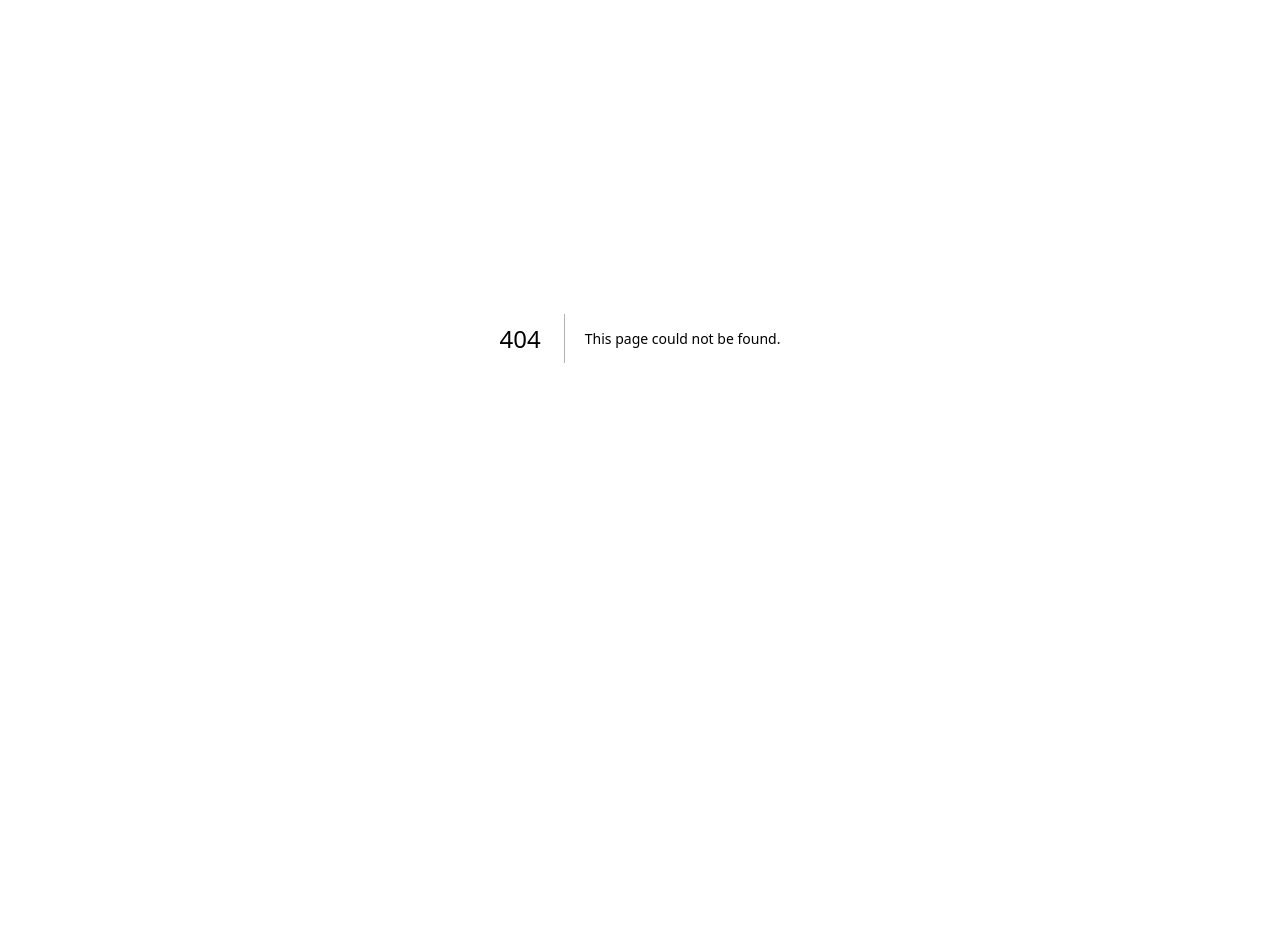
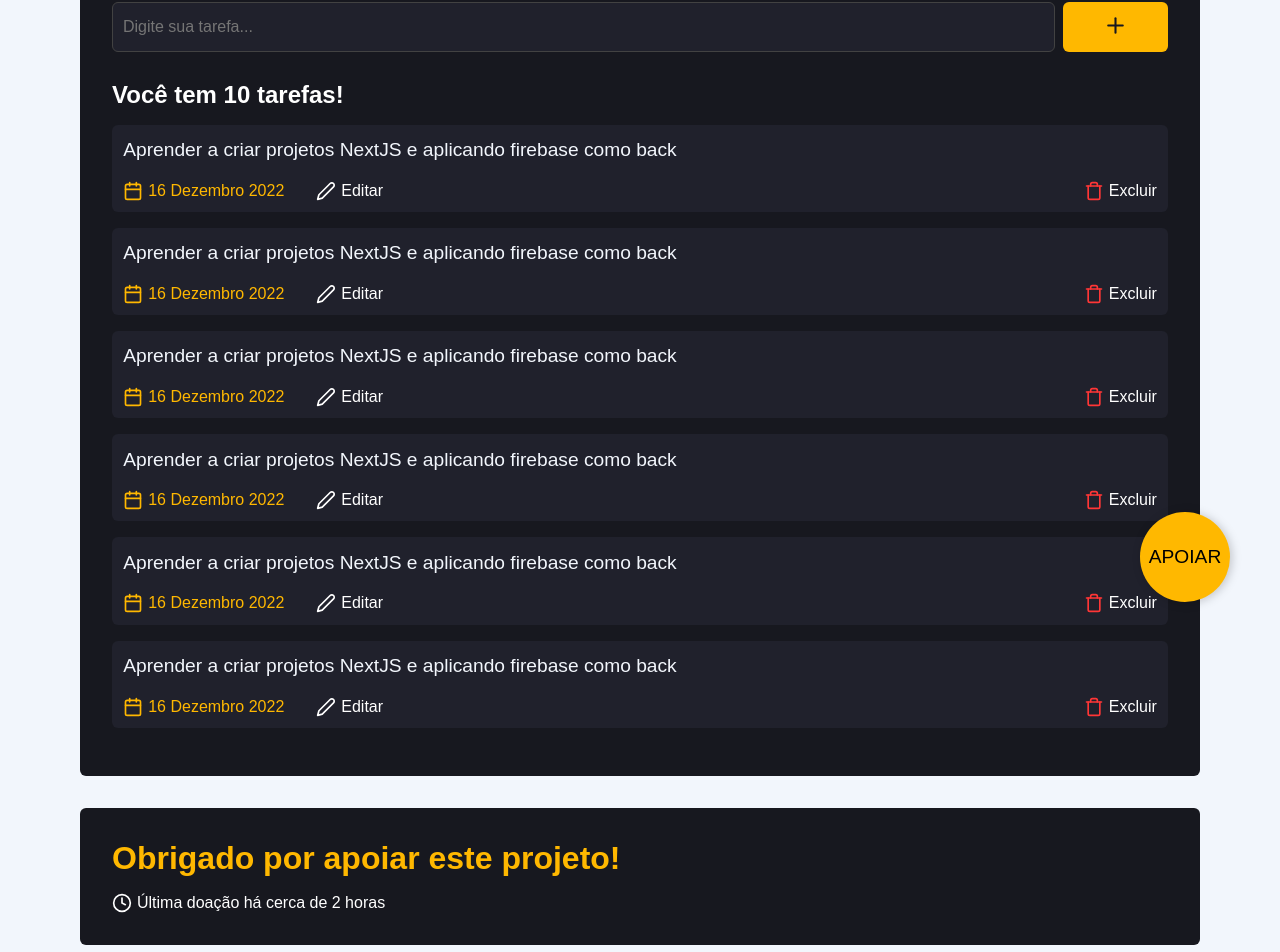
Before and after one commit to kenmarcos/board-web, a Next.js app: page /board in a window 1280 px wide. Before the commit this address had no page. Shown: the part 158-1110 px from the top of the page. Before the commit the page ends 896 px from the top, so only its background shows below. Built offline with nearby package versions, Linux system fonts and the light colour scheme.

Commit message:
create board page layout

```diff
--- /dev/null
+++ b/src/components/SuppotButton/index.tsx
@@ -0,0 +1,10 @@
+import styles from "components/SuppotButton/styles.module.scss";
+import Link from "next/link";
+
+export const SupportButton = () => {
+  return (
+    <div className={styles.container}>
+      <Link href="/donate">Apoiar</Link>
+    </div>
+  );
+};
--- /dev/null
+++ b/src/components/SuppotButton/styles.module.scss
@@ -0,0 +1,24 @@
+.container {
+  position: fixed;
+  z-index: 99;
+  bottom: 40px;
+  right: 50px;
+  background-color: #ffb800;
+  width: 90px;
+  height: 90px;
+  display: flex;
+  justify-content: center;
+  align-items: center;
+  border-radius: 50%;
+  cursor: pointer;
+  filter: drop-shadow(2px 1px 5px rgba(0, 0, 0, 0.2));
+  transition: all 0.2s;
+  &:hover {
+    transform: scale(1.1);
+  }
+
+  a {
+    text-transform: uppercase;
+    font-size: 1.2rem;
+  }
+}
--- /dev/null
+++ b/src/components/TaskCard/index.tsx
@@ -0,0 +1,29 @@
+import styles from "components/TaskCard/styles.module.scss";
+import { FiCalendar, FiCheckCircle, FiEdit2, FiTrash } from "react-icons/fi";
+
+export const TaskCard = () => {
+  return (
+    <div className={styles.container}>
+      <p>Aprender a criar projetos NextJS e aplicando firebase como back</p>
+
+      <div className={styles.actions}>
+        <div className={styles.actionsBox}>
+          <div>
+            <FiCalendar size={20} color="#FFB800" />
+            <time>16 Dezembro 2022</time>
+          </div>
+
+          <button>
+            <FiEdit2 size={20} color="#FFF" />
+            <span>Editar</span>
+          </button>
+        </div>
+
+        <button>
+          <FiTrash size={20} color="#FF3636" />
+          <span>Excluir</span>
+        </button>
+      </div>
+    </div>
+  );
+};
--- /dev/null
+++ b/src/components/TaskCard/styles.module.scss
@@ -0,0 +1,56 @@
+.container {
+  background-color: #20212c;
+  padding: 0.7rem;
+  border-radius: 6px;
+  margin: 1rem 0;
+
+  p {
+    cursor: pointer;
+    color: #f2f6fc;
+    font-size: 1.2rem;
+    line-height: 150%;
+
+    &:hover {
+      text-decoration: underline;
+    }
+  }
+
+  .actions {
+    width: 100%;
+    display: flex;
+    justify-content: space-between;
+    align-items: center;
+    margin-top: 1rem;
+
+    .actionsBox {
+      display: flex;
+      gap: 2rem;
+      align-items: center;
+
+      div {
+        display: flex;
+        align-items: center;
+        gap: 5px;
+
+        time {
+          color: #ffb800;
+        }
+      }
+    }
+
+    button {
+      background-color: transparent;
+      display: flex;
+      align-items: center;
+      justify-content: center;
+      gap: 5px;
+      color: #fff;
+      border: 0;
+      transition: all 0.2s;
+
+      &:hover {
+        filter: brightness(0.8);
+      }
+    }
+  }
+}
--- /dev/null
+++ b/src/pages/board/index.tsx
@@ -0,0 +1,58 @@
+import { SupportButton } from "components/SuppotButton";
+import { TaskCard } from "components/TaskCard";
+import Head from "next/head";
+import styles from "pages/board/styles.module.scss";
+import { FiClock, FiPlus } from "react-icons/fi";
+
+const Board = () => {
+  return (
+    <>
+      <Head>Board - Minhas tarefas</Head>
+      <main className={styles.container}>
+        <form>
+          <input type="text" placeholder="Digite sua tarefa..." />
+          <button>
+            <FiPlus color="#17181F" size={25} />
+          </button>
+        </form>
+
+        <section className={styles.taskList}>
+          <h2>Você tem 10 tarefas!</h2>
+          <ul>
+            <li>
+              <TaskCard />
+            </li>
+            <li>
+              <TaskCard />
+            </li>
+            <li>
+              <TaskCard />
+            </li>
+            <li>
+              <TaskCard />
+            </li>
+            <li>
+              <TaskCard />
+            </li>
+            <li>
+              <TaskCard />
+            </li>
+          </ul>
+        </section>
+      </main>
+
+      <div className={styles.vipContainer}>
+        <h3>Obrigado por apoiar este projeto!</h3>
+
+        <div>
+          <FiClock size={20} color="#fff" />
+          <time>Última doação há cerca de 2 horas</time>
+        </div>
+      </div>
+
+      <SupportButton />
+    </>
+  );
+};
+
+export default Board;
--- /dev/null
+++ b/src/pages/board/styles.module.scss
@@ -0,0 +1,75 @@
+.container {
+  background-color: #17181f;
+  margin: 2rem auto;
+  padding: 2rem;
+  max-width: 1120px;
+  border-radius: 6px;
+
+  form {
+    display: flex;
+    justify-content: center;
+    align-items: center;
+    gap: 0.5rem;
+
+    input {
+      width: 90%;
+      height: 50px;
+      background-color: #20212c;
+      border: 1px solid #424242;
+      border-radius: 6px;
+      color: #fff;
+      padding: 3px 10px;
+    }
+
+    button {
+      width: 10%;
+      background-color: #ffb800;
+      border-radius: 6px;
+      border: 0;
+      height: 50px;
+      transition: all 0.2s;
+    }
+
+    button:hover {
+      filter: brightness(0.8);
+    }
+  }
+
+  .taskList {
+    margin-top: 1.8rem;
+
+    h2 {
+      color: #fff;
+    }
+
+    ul {
+      margin-top: 1rem;
+      list-style: none;
+    }
+  }
+}
+
+.vipContainer {
+  background-color: #17181f;
+  max-width: 1120px;
+  border-radius: 6px;
+  margin: 1rem auto;
+  padding: 2rem;
+
+  h3 {
+    color: #ffb800;
+    font-size: 2rem;
+  }
+
+  div {
+    margin-top: 1rem;
+    display: flex;
+    align-items: center;
+    gap: 5px;
+
+    time {
+      color: #fff;
+      font-size: 1rem;
+    }
+  }
+}
--- a/src/pages/index.tsx
+++ b/src/pages/index.tsx
@@ -8,7 +8,7 @@ export default function Home() {
       <Head>
         <title>Board - Organizando seu dia</title>
       </Head>
-      <main className={styles.contentContainer}>
+      <main className={styles.container}>
         <picture>
           <img src="/images/board-user.svg" alt="Ferramenta Board" />
         </picture>
--- a/src/styles/styles.module.scss
+++ b/src/styles/styles.module.scss
@@ -1,4 +1,4 @@
-.contentContainer {
+.container {
   max-width: 1120px;
   margin: 0 auto;
   padding: 0 2rem;
```
